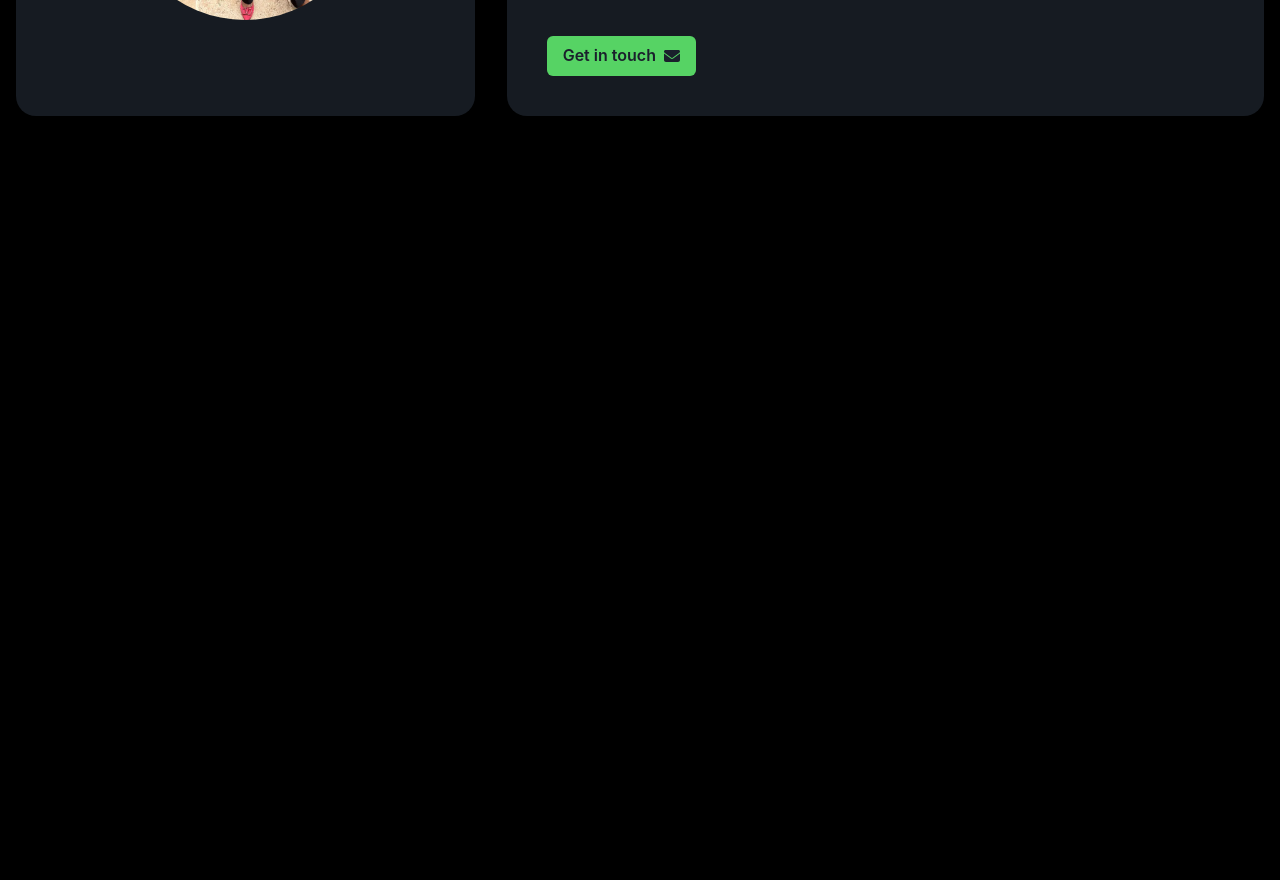
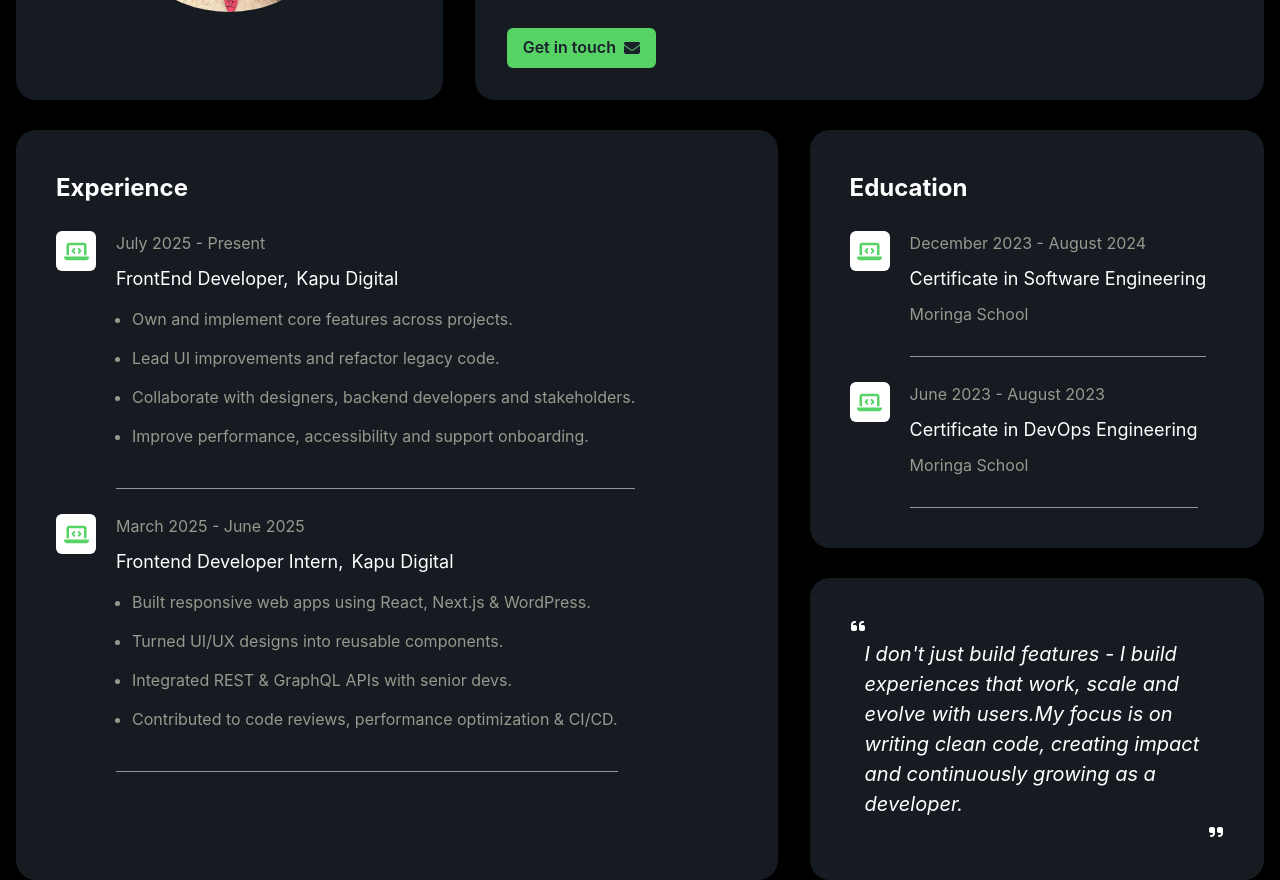
Before and after one commit to Mariam-Senzia/developer-portfolio, a React (Vite) app: page /about in a window 1280 px wide. Shown: the part 500-1380 px from the top of the page. Before the commit the page ends 800 px from the top, so only its background shows below. Built offline with nearby package versions, Linux system fonts and the light colour scheme.

Commit message:
Added an experience and education section and their custom hooks

```diff
--- a/src/components/about/AboutHero.tsx
+++ b/src/components/about/AboutHero.tsx
@@ -6,12 +6,11 @@ const AboutHero = () => {
     <>
     <Container maxW="container.xl">
         <Box display='flex' gap="8" mt="100px">
-            <Box backgroundColor='#161b22' textAlign="center" p="10"  flex="1" borderRadius="20px">
+            <Box backgroundColor='#161b22' p="8"  flex="1" borderRadius="20px">
                 <Image src="images/my-image.webp" alt="my-image" height="350px" width="250px" borderRadius="200px" mx="auto" mt="30px"/>
             </Box>
 
-            <Box display="flex" flexDirection="column" flex="2" gap="8" overflow="hidden">
-                <Box backgroundColor='#161b22' borderRadius="20px" p="10">
+            <Box flex="2" backgroundColor='#161b22' borderRadius="20px" p="8" overflow="hidden">
                     <Text color="white" mt="15px" fontSize="3xl">I'm Mariam Senzia, a passionate Full Stack Developer and DevOps Engineer.</Text>
                     <Text color="#929b8d" fontSize="lg" mt="20px">I build web applications that are clean, reliable and user-focused. I enjoy solving problems, improving workflows and writing code that&apos;s easy to understand and maintain. I take ownership of my work, ask the right questions and stay curious about better ways to build and deploy software.
                     </Text>
@@ -21,7 +20,6 @@ const AboutHero = () => {
                     <Button as="a" href="docs/Mariam Senzia Resume.pdf" download rightIcon={<FaEnvelope />} mt="35px" bgColor="#56d364" _hover={{backgroundColor:"#1D8678"}}>
                         Get in touch
                     </Button>
-                </Box>
             </Box>
         </Box>
     </Container>
--- /dev/null
+++ b/src/components/about/ExperienceAndEducation.tsx
@@ -0,0 +1,84 @@
+import { Box, Container, Divider, Flex, IconButton, ListItem, Text, UnorderedList } from "@chakra-ui/react"
+import useExperience from "../../hooks/useExperience"
+import useEducation from "../../hooks/useEducation";
+import { FaLaptopCode, FaQuoteRight } from "react-icons/fa6";
+import { FaQuoteLeft } from "react-icons/fa6";
+
+const ExperienceAndEducation = () => {
+  const experience = useExperience();
+  const education = useEducation();
+
+  return (
+    <>
+    <Container maxW="container.xl">
+        <Box display="flex" gap="8" mt="30px">
+            <Box flex="3" backgroundColor="#161b22" borderRadius="20px" p="10" >
+                <Text color="white" fontSize="2xl" fontWeight="bold">Experience</Text>
+
+                {experience.map((exp, index) => (
+                    <Box key={index} display="flex" gap="5" mt="25px">
+                        <Box>
+                            <IconButton aria-label="coding laptop" bgColor="white">
+                                <FaLaptopCode color="#56d364" fontSize="25px"/>
+                            </IconButton>
+                        </Box>
+
+                        <Box>
+                            <Text color="#929b8d">{exp.date}</Text>
+                            <Flex gap="2" mt="10px">
+                                <Text color="white" fontSize="lg">{exp.title},</Text>
+                                <Text color="white" fontSize="lg">{exp.company}</Text>
+                            </Flex>
+                            {exp.roles.map((item, index) => (
+                                <UnorderedList key={index} mt="15px">
+                                    <ListItem color="#929b8d">{item}</ListItem>
+                                </UnorderedList>
+                            ))}
+                            <Divider mt="40px" />
+                        </Box>
+                    </Box>
+                ))};
+            </Box>
+
+            <Box flex="2">
+                <Box backgroundColor="#161b22" borderRadius="20px" p="10">
+                    <Text color="white" fontSize="2xl" fontWeight="bold">Education</Text>
+
+                    {education.map((item, index) => (
+                        <Box key={index} display="flex" gap="5" mt="25px">
+                            <Box>
+                                <IconButton aria-label="coding laptop" bgColor="white">
+                                    <FaLaptopCode color="#56d364" fontSize="25px"/>
+                                </IconButton>
+                            </Box>
+
+                            <Box>
+                                <Text color="#929b8d">{item.date}</Text>
+                                <Text color="white" fontSize="lg" mt="10px">{item.course}</Text>
+                                <Text color="#929b8d" mt="10px">{item.school}</Text>
+
+                                <Divider mt="30px" />
+                            </Box>
+                        </Box>
+                    ))}
+                </Box>
+
+                <Box display="flex" flexDirection="column" backgroundColor="#161b22" borderRadius="20px" p="10" mt="30px">
+                    <Box>
+                        <FaQuoteLeft color="white" />
+                    </Box>
+                    <Text color="white" mt="5px" ml="15px" mb="5px" fontStyle="italic" fontSize="xl">
+                        I don&apos;t just build features - I build experiences that work, scale and evolve with users.My focus is on writing clean code, creating impact and continuously growing as a developer.
+                    </Text>
+                    <Box alignSelf="end">
+                        <FaQuoteRight color="white" />
+                    </Box>
+                </Box>
+            </Box>
+        </Box>
+    </Container>
+    </>
+  )
+}
+
+export default ExperienceAndEducation
--- /dev/null
+++ b/src/hooks/useEducation.tsx
@@ -0,0 +1,18 @@
+
+const useEducation = () => {
+    const education = [
+        {
+            "date": "December 2023 - August 2024",
+            "course": "Certificate in Software Engineering",
+            "school": "Moringa School",
+        },
+        {
+            "date": "June 2023 - August 2023",
+            "course": "Certificate in DevOps Engineering",
+            "school": "Moringa School",
+        },
+    ]
+  return education;
+}
+
+export default useEducation;
--- /dev/null
+++ b/src/hooks/useExperience.tsx
@@ -0,0 +1,30 @@
+const useExperience = () => {
+    const experience = [
+        {
+            date: "July 2025 - Present",
+            company: "Kapu Digital",
+            title: "FrontEnd Developer",
+            roles: [
+                "Own and implement core features across projects.",
+                "Lead UI improvements and refactor legacy code.",
+                "Collaborate with designers, backend developers and stakeholders.",
+                "Improve performance, accessibility and support onboarding.",
+            ],
+        },
+        {
+            date: "March 2025 - June 2025",
+            company: "Kapu Digital",
+            title: "Frontend Developer Intern",
+            roles: [
+                "Built responsive web apps using React, Next.js & WordPress.",
+                "Turned UI/UX designs into reusable components.",
+                "Integrated REST & GraphQL APIs with senior devs.",
+                "Contributed to code reviews, performance optimization & CI/CD."
+            ],
+        },
+    ];
+
+  return experience;
+}
+
+export default useExperience;
--- a/src/pages/About.tsx
+++ b/src/pages/About.tsx
@@ -1,4 +1,5 @@
 import AboutHero from "../components/about/AboutHero";
+import ExperienceAndEducation from "../components/about/ExperienceAndEducation";
 import Navbar from "../components/home/Navbar";
 
 const About = () => {
@@ -6,6 +7,7 @@ const About = () => {
   <>
     <Navbar />
     <AboutHero />
+    <ExperienceAndEducation />
   </>
   );
 };
```
